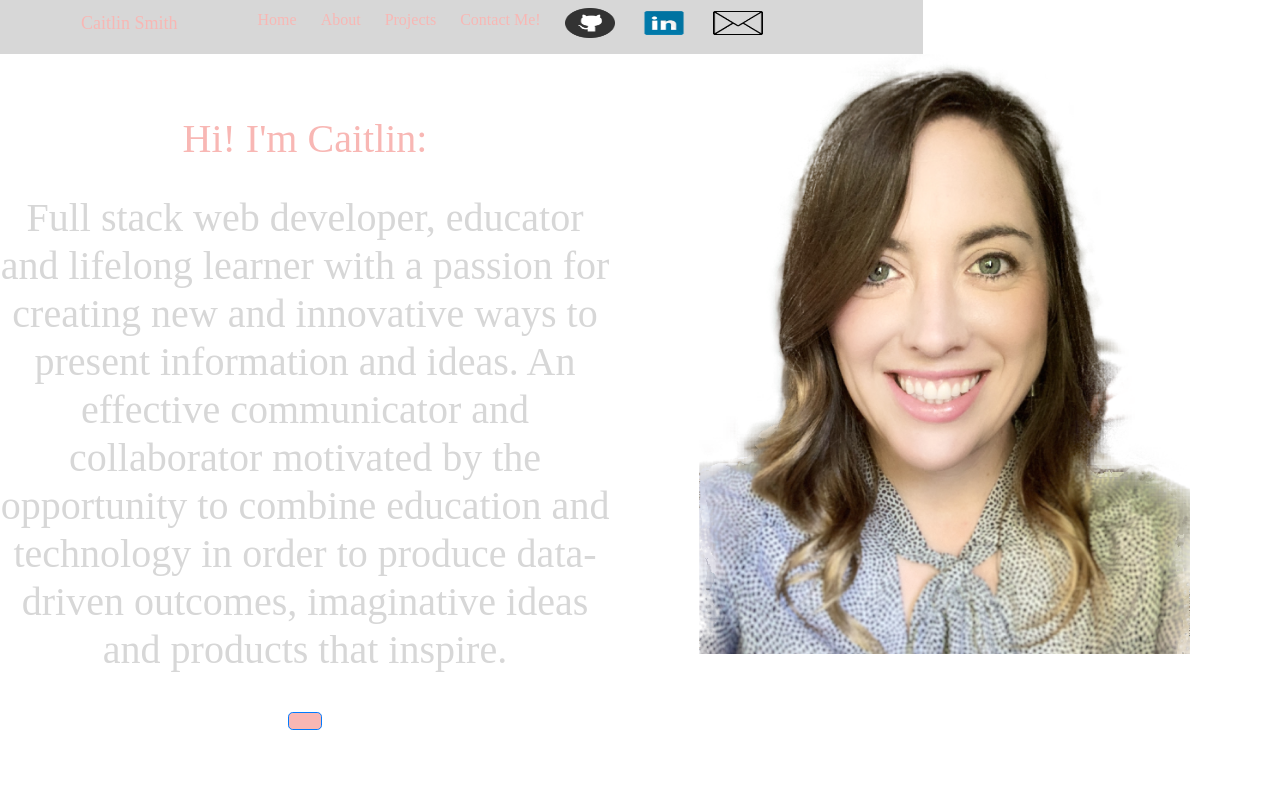
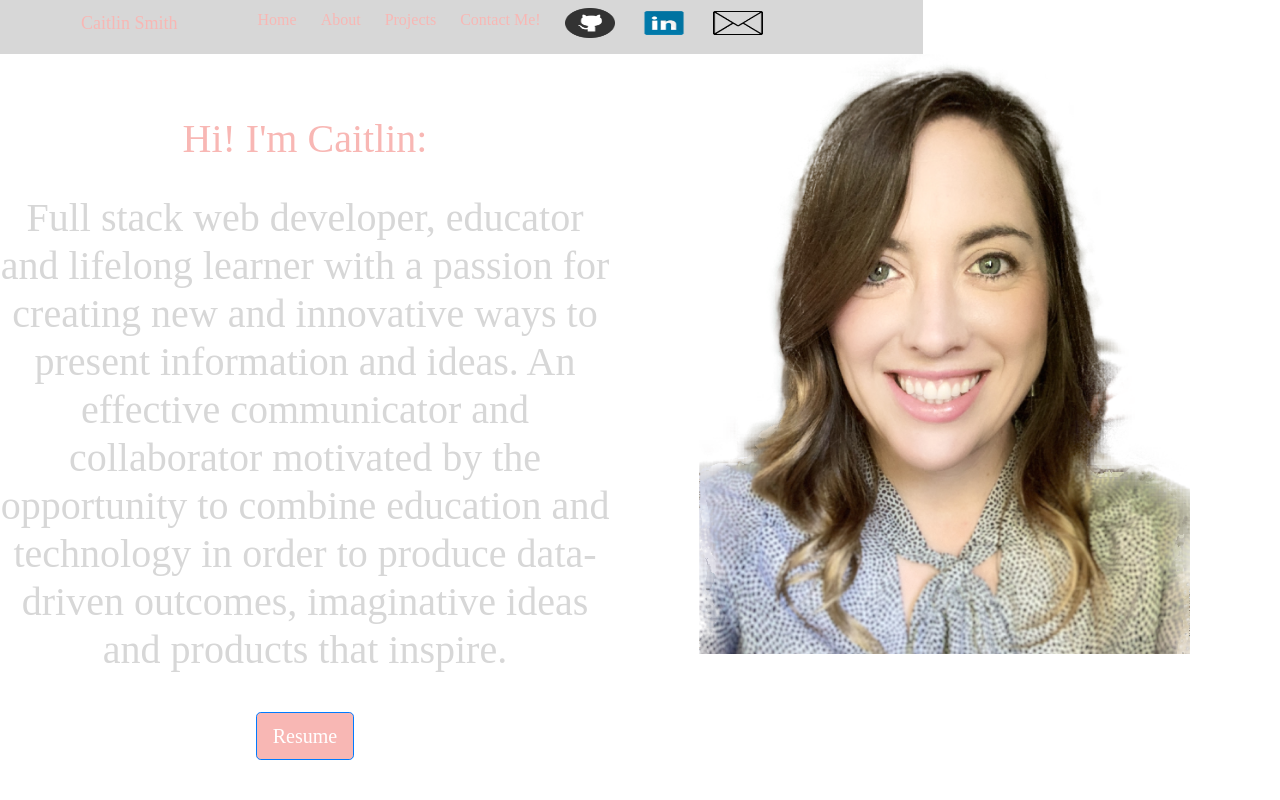
Before and after one commit to codesmith888/Portfolio, a Next.js app: page / in a window 1280 px wide. Shown: the top 800 px of the page. Built offline with nearby package versions, Linux system fonts and the light colour scheme; a web font is replaced by a local one.

Commit message:
editing resume

```diff
--- a/package.json
+++ b/package.json
@@ -26,7 +26,7 @@
     "nextjs-fonts": "^0.22.0",
     "react": "^16.13.1",
     "react-bootstrap": "^1.3.0",
-    "react-dom": "^16.13.1"
-
+    "react-dom": "^16.13.1",
+    "webpack": "^4.44.1"
   }
 }
--- a/pages/index.js
+++ b/pages/index.js
@@ -54,9 +54,7 @@ export default function Home() {
             <div className="col">
               <h1 className={styles.title}>Hi! I'm Caitlin:</h1>
               <h2 className={styles.introTwo}>Full stack web developer, educator and lifelong learner with a passion for creating new and innovative ways to present information and ideas. An effective communicator and collaborator motivated by the opportunity to combine education and technology in order to produce data-driven outcomes, imaginative ideas and products that inspire. </h2>
-              <Link href="/resume">
-                <button id= {styles.resumeButton} className="btn btn-lg btn-primary"/>
-              </Link>
+              <button id= {styles.resumeButton} className="btn btn-lg btn-primary">Resume</button>
             </div>
             <div className="col">
               <img id={styles.profilePhoto} src="/photo.png"/>
```
